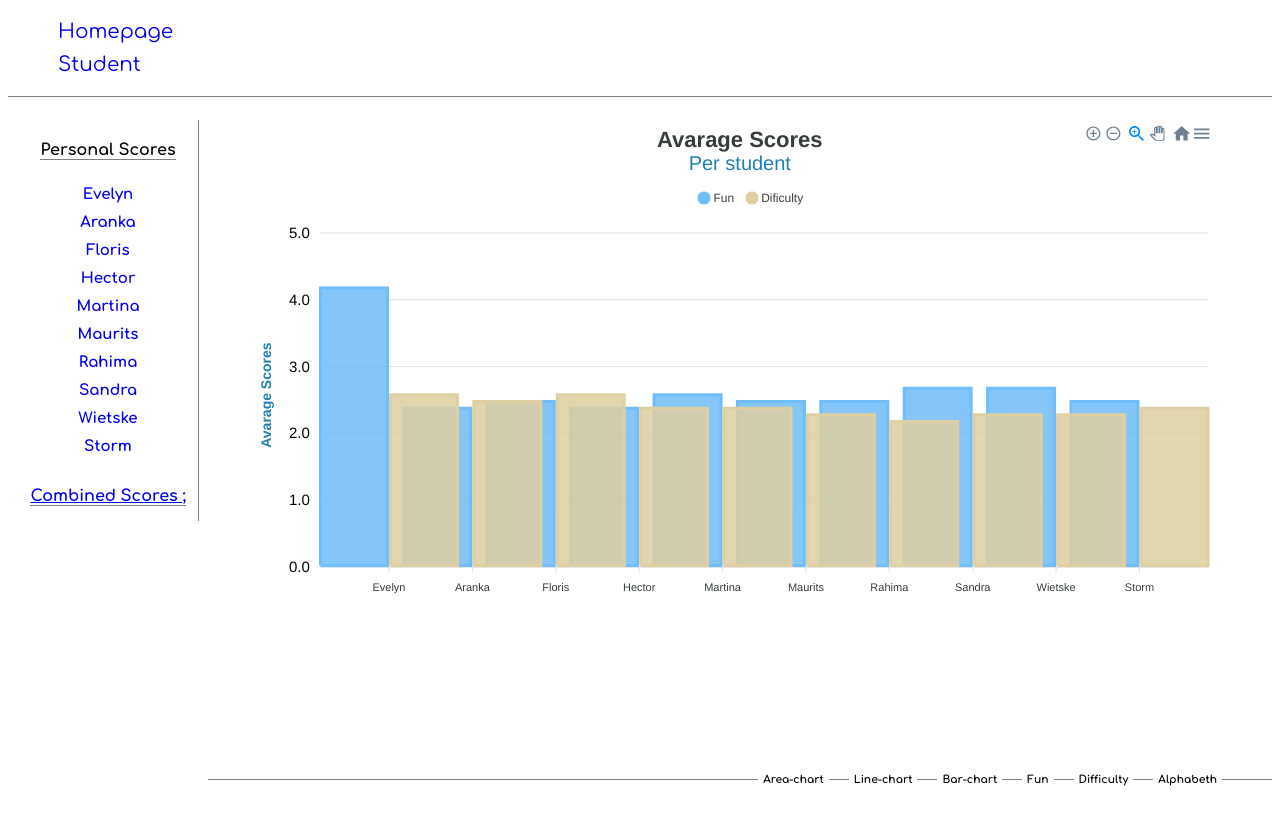
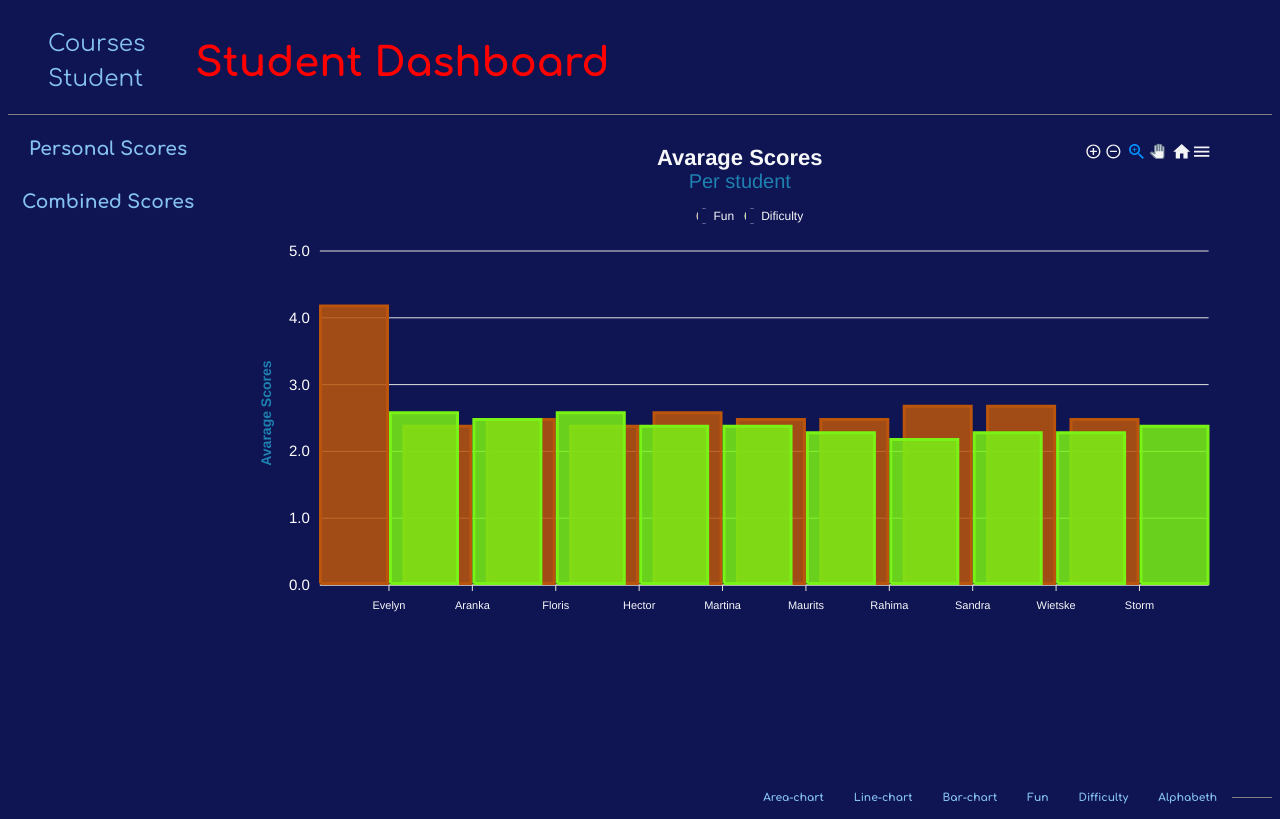
Before and after one commit to hwk246/final-assignment, a React (Create React App) app: page /student in a window 1280 px wide. Built offline with nearby package versions, Linux system fonts and the light colour scheme.

Commit message:
Latest changes pre final

```diff
--- a/src/App.js
+++ b/src/App.js
@@ -1,17 +1,16 @@
-import React from "react";
-import LoadingSpinner from "./components/Loading";
+import React, { useEffect } from "react";
 import { useDispatch, useSelector } from "react-redux";
 import { getData } from "./redux/features/AsyncData/StudentDataSlice";
-import { useEffect } from "react";
+import { Routes, Route, Link } from "react-router-dom";
 import GeneralChart from "./components/GeneralChart";
+import Student from "./components/Student";
 import StudentList from "./components/StudentList";
-import Student from "./components/Student";
-import NewStudent from "./components/NewStudent";
-import { Routes, Route, Link } from "react-router-dom";
+import LoadingSpinner from "./components/Loading";
 import NotFound from "./components/NotFound";
 import StudentLayout from "./components/StudentLayout";
 import PersonalInfo from "./components/PersonalInfo";
 import CombinedChart from "./components/CombinedChart";
+import StudentNames from "./components/StudentNames";
 
 const App = () => {
   const dispatch = useDispatch();
@@ -24,23 +23,26 @@ const App = () => {
     (state) => state.reduxGetData.avgCrsFunAndDiff
   );
 
+  const style = { textDecoration: "none", marginBottom: 2 };
+
   return timer ? (
     <LoadingSpinner />
   ) : (
     <>
-      <nav style={{ borderBottom: "1px solid gray", marginBottom: "25px" }}>
-        <ul style={{ listStyle: "none", fontSize: 20, cursor: "pointer" }}>
-          <li style={{ marginBottom: 10, marginLeft: 10 }}>
-            <Link style={{ textDecoration: "none", marginBottom: 5 }} to="/">
-              Homepage
+      <nav>
+        <ul>
+          <li style={{ marginBottom: 10 }}>
+            <Link style={style} to="/">
+              Courses
             </Link>
           </li>
-          <li style={{ marginLeft: 10 }}>
-            <Link style={{ textDecoration: "none" }} to="/student">
+          <li>
+            <Link style={style} to="/student">
               Student
             </Link>
           </li>
         </ul>
+        <h1>Student Dashboard</h1>
       </nav>
 
       <Routes>
@@ -56,11 +58,13 @@ const App = () => {
         />
         <Route path="/student" element={<StudentLayout />}>
           <Route index element={<StudentList />} />
-          <Route path=":id" element={<Student />} />
-          <Route path="combined" element={<CombinedChart />} />
+          <Route path="personal" element={<StudentNames />}>
+            <Route path=":id" element={<Student />} />
+            <Route path="combined" element={<CombinedChart />} />
+          </Route>
         </Route>
+
         <Route path="/student/:id/personal" element={<PersonalInfo />} />
-        <Route path="/student/new" element={<NewStudent />} />
 
         <Route path="*" element={<NotFound />} />
       </Routes>
--- a/src/components/ChangeMode.js
+++ b/src/components/ChangeMode.js
@@ -7,14 +7,17 @@ import {
   orderByAlphabeth,
 } from "../redux/features/homeChartSlice";
 
-const style = { margin: "10px", background: "white", padding: 5 };
+const style = {
+  margin: "10px",
+  padding: 5,
+  background: "#0f1453",
+};
 
 const ChangeMode = () => {
   const dispatch = useDispatch();
   return (
     <div
       style={{
-        // alignItems: "center",
         position: "relative",
         top: 22,
         justifyContent: "right",
--- a/src/components/CombinedChart.js
+++ b/src/components/CombinedChart.js
@@ -1,16 +1,14 @@
 import React from "react";
-// import GeneralChart from "./GeneralChart";
-// import Chart from "react-apexcharts";
-
-// import { useLocation } from "react-router-dom";
 import { useSelector } from "react-redux";
 import Chart from "react-apexcharts";
 import { useState } from "react";
 
 const CombinedChart = () => {
   const [selectedName, setSelectedName] = useState({});
+  const [theme, setTheme] = useState("light");
 
   const handleChange = (e) => {
+    setTheme("dark");
     if (selectedName.length === 0) {
       setSelectedName({
         [e.target.value]: listByNameFromState[e.target.value],
@@ -32,16 +30,13 @@ const CombinedChart = () => {
       }
     }
   };
-
-  // const location = useLocation();
+  const xAxis = useSelector((state) => state.reduxGetData.courses);
   const inputData = selectedName;
   const allObjectKeys = Object.keys(inputData);
   const listByNameFromState = useSelector(
     (state) => state.reduxGetData.listByName
   );
   const studentName = useSelector((state) => state.reduxGetData.students);
-
-  // const toUse = location.state;
 
   const series = [];
 
@@ -63,53 +58,25 @@ const CombinedChart = () => {
     );
   });
 
-  const xAxis = [
-    1, 2, 3, 4, 5, 6, 7, 8, 9, 10, 11, 12, 13, 14, 15, 16, 17, 18, 19, 20, 21,
-    22, 23, 24, 25, 26, 27, 28, 29, 30, 31, 32, 33, 34, 35, 36, 37, 38, 39, 30,
-    41, 42, 43, 44, 45, 46, 47, 48, 49, 50, 51, 52, 53, 54, 55, 56,
-  ];
-
   return (
-    <div
-      style={{
-        marginLeft: 200,
-        // borderBottom: "1px solid gray",
-        marginBottom: 0,
-      }}
-    >
-      <div
-        style={{
-          // border: "1px solid gray",
-          display: "inline",
-          position: "absolute",
-          top: 186,
-        }}
-      >
+    <>
+      <div style={{ position: "absolute", top: 273, left: 170 }}>
         {studentName.map((student, index) => (
-          <div style={{ marginBottom: 8 }} key={index}>
+          <div style={{ marginBottom: 13 }} key={index}>
             <input
               id={student}
               type="checkbox"
               value={student}
               onChange={handleChange}
             />
-            <h3
-              style={{
-                display: "inline",
-                fontSize: 15,
-                margin: 20,
-              }}
-            >
-              {/* {student} */}
-            </h3>
           </div>
         ))}
       </div>
 
+      <div style={{ marginLeft: 200 }}>
         <Chart
           options={{
-          theme: { mode: "light" },
-
+            theme: { mode: theme },
             plotOptions: {
               bar: {
                 columnWidth: 70,
@@ -131,7 +98,7 @@ const CombinedChart = () => {
               max: 5,
               tickAmount: 5,
               labels: {
-              style: { colors: ["#000"], fontSize: 15 },
+                style: { colors: ["#fff"], fontSize: 15 },
                 offsetX: 0,
               },
               title: {
@@ -186,6 +153,7 @@ const CombinedChart = () => {
           align="center"
         />
       </div>
+    </>
   );
 };
 
--- a/src/components/GeneralChart.js
+++ b/src/components/GeneralChart.js
@@ -1,7 +1,6 @@
 import React from "react";
 import Chart from "react-apexcharts";
 import { useSelector } from "react-redux";
-
 import ChangeMode from "./ChangeMode";
 
 const GeneralChart = ({ margin, dataXY, title, subtitle }) => {
@@ -39,7 +38,7 @@ const GeneralChart = ({ margin, dataXY, title, subtitle }) => {
     >
       <Chart
         options={{
-          theme: { mode: "light" },
+          theme: { mode: "dark" },
 
           plotOptions: {
             bar: {
@@ -62,7 +61,7 @@ const GeneralChart = ({ margin, dataXY, title, subtitle }) => {
             max: 5,
             tickAmount: 5,
             labels: {
-              style: { colors: ["#000"], fontSize: 15 },
+              style: { colors: ["#fff"], fontSize: 15 },
               offsetX: 0,
             },
             title: {
@@ -84,10 +83,7 @@ const GeneralChart = ({ margin, dataXY, title, subtitle }) => {
                 fontSize: 11,
                 fontWeight: "400",
               },
-
-              // offsetY: 2,
             },
-
             title: {
               text: "",
               style: { color: "##063970", fontSize: 20 },
@@ -118,13 +114,13 @@ const GeneralChart = ({ margin, dataXY, title, subtitle }) => {
             name: "Fun",
             data: funData,
             type: graphType,
-            color: "#6fbdfa",
+            color: "#bb550c",
           },
           {
             name: "Dificulty",
             data: difficultData,
             type: graphType,
-            color: "#dfcfa2",
+            color: "#79f315",
           },
         ]}
         width="90%"
--- a/src/components/NewStudent.js
+++ /dev/null
@@ -1,13 +0,0 @@
-import React from "react";
-
-const NewStudent = () => {
-  return (
-    <div>
-      Hier nieuwe student invoeren: <br></br>
-      <input type="text"></input>
-      <button>Sumit</button>
-    </div>
-  );
-};
-
-export default NewStudent;
--- a/src/components/StudentLayout.js
+++ b/src/components/StudentLayout.js
@@ -1,10 +1,7 @@
 import React from "react";
 import { Link, Outlet } from "react-router-dom";
-import { useSelector } from "react-redux";
 
 const StudentLayout = () => {
-  const studentName = useSelector((state) => state.reduxGetData.students);
-
   return (
     <div>
       <div
@@ -18,51 +15,34 @@ const StudentLayout = () => {
           alignItems: "center",
           position: "absolute",
           top: 120,
-          borderRight: "1px solid gray",
         }}
       >
-        <h4
+        <Link
+          to={"/student/personal/option"}
+          style={{ textDecoration: "none" }}
+        >
+          <h3
             style={{
               marginBottom: 15,
               fontWeight: 900,
-            borderBottom: "1px solid gray",
             }}
           >
             Personal Scores
-        </h4>
-        <div>
-          <div id="student-list">
-            {studentName.map((student, index) => (
-              <div
-                key={index}
-                style={{ width: 120, margin: 10, textAlign: "center" }}
+          </h3>
+        </Link>
+
+        <Link
+          to={"/student/personal/combined"}
+          style={{ textDecoration: "none" }}
         >
-                <Link
-                  style={{
-                    textDecoration: "none",
-                    fontSize: 15,
-                    fontWeight: "bold",
-                    cursor: "pointer",
-                  }}
-                  to={`/student/${student}`}
-                >
-                  {student}
-                </Link>
-              </div>
-            ))}
-          </div>
-        </div>
-
-        <Link to={"/student/combined"}>
-          <h4
+          <h3
             style={{
               marginBottom: 15,
               fontWeight: 900,
-              borderBottom: "1px solid gray",
             }}
           >
-            Combined Scores ;
-          </h4>
+            Combined Scores
+          </h3>
         </Link>
       </div>
 
--- /dev/null
+++ b/src/components/StudentNames.js
@@ -0,0 +1,39 @@
+import React from "react";
+import { Link } from "react-router-dom";
+import { useSelector } from "react-redux";
+import { Outlet } from "react-router-dom";
+
+const StudentNames = () => {
+  const studentName = useSelector((state) => state.reduxGetData.students);
+  return (
+    <div>
+      <div
+        style={{
+          width: 180,
+          display: "flex",
+          flexDirection: "column",
+          position: "absolute",
+          top: 270,
+        }}
+      >
+        {studentName.map((student, index) => (
+          <Link
+            style={{
+              marginBottom: 15,
+              textAlign: "center",
+              textDecoration: "none",
+            }}
+            key={index}
+            to={`/student/personal/${student}`}
+          >
+            {student}
+          </Link>
+        ))}
+      </div>
+
+      <Outlet />
+    </div>
+  );
+};
+
+export default StudentNames;
--- a/src/redux/features/AsyncData/StudentDataSlice.js
+++ b/src/redux/features/AsyncData/StudentDataSlice.js
@@ -132,12 +132,14 @@ export const getData = createAsyncThunk("getData/wsd1", async () => {
     });
 
     const students = uniqueStudents,
+      courses = uniqueCoursesShort,
       totalByName = listByName,
       avgStudentFunAndDiff = stdFunAndDiffAvg,
       avgCourseFunAndDiff = crsFunAndDiffAvg;
 
     return {
       students,
+      courses,
       totalByName,
       avgStudentFunAndDiff,
       avgCourseFunAndDiff,
@@ -163,6 +165,7 @@ const getDataSlice = createSlice({
 
     [getData.fulfilled]: (state, { payload }) => {
       state.listByName = payload.totalByName;
+      state.courses = payload.courses;
       state.students = payload.students;
       state.avgStudFunAndDiff = payload.avgStudentFunAndDiff;
       state.avgCrsFunAndDiff = payload.avgCourseFunAndDiff;
--- a/src/styles/index.css
+++ b/src/styles/index.css
@@ -1,10 +1,30 @@
 * {
   font-family: "Comfortaa", cursive;
-  /* background-color: rgb(255, 255, 255); */
+  background-color: #0f1453;
+
+  color: #85c1f1;
 }
 
-/* h5 {
-  text-align: center;
-  width: 100px;
-  margin: 1
-} */
+h1 {
+  color: red;
+  margin-left: 50px;
+  display: inline-block;
+  position: absolute;
+  font-size: 40px;
+}
+
+nav {
+  border-bottom: 1px solid gray;
+  margin-bottom: 25px;
+}
+
+nav ul {
+  display: inline-block;
+  list-style: none;
+  font-size: 23px;
+  cursor: pointer;
+}
+
+Link {
+  text-decoration: none;
+}
```
Also changed, not shown: src/components/Student.js (+10 -6 lines). Lines whose indentation alone changed are shown as unchanged.
